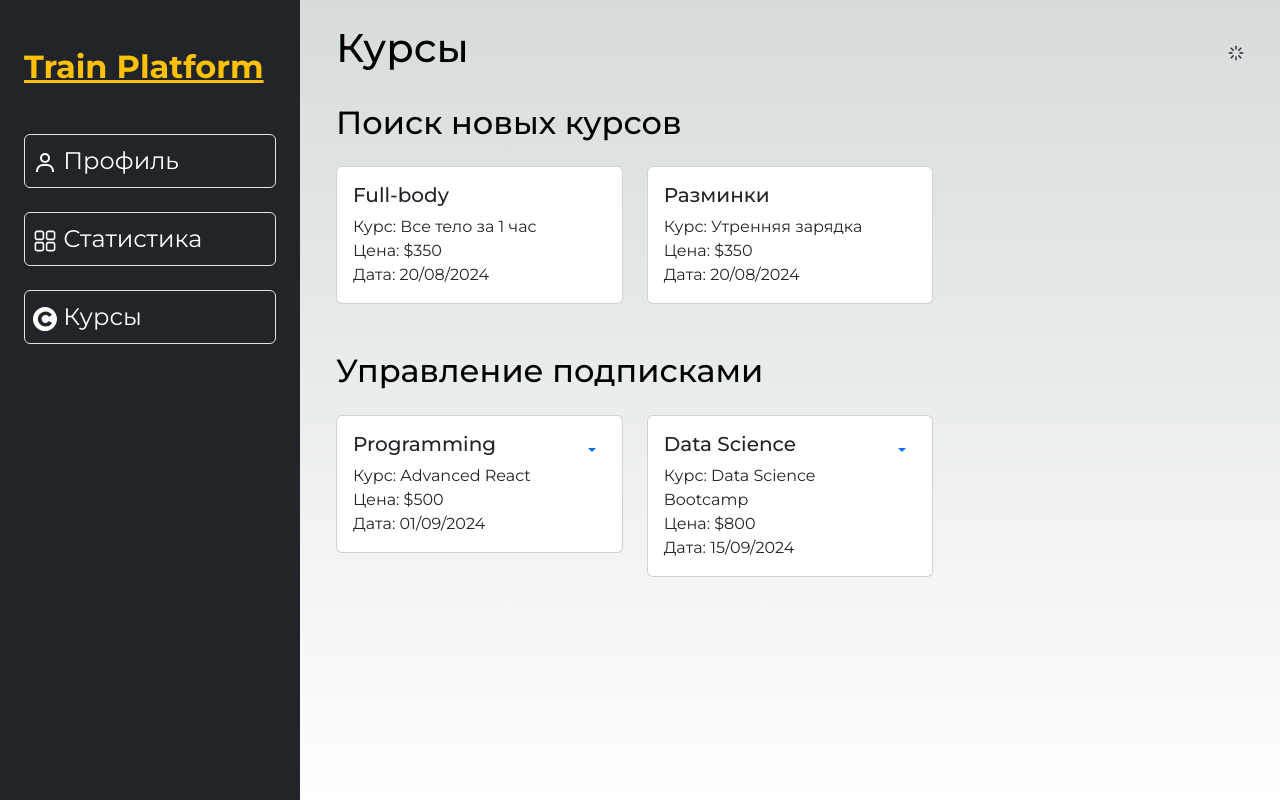
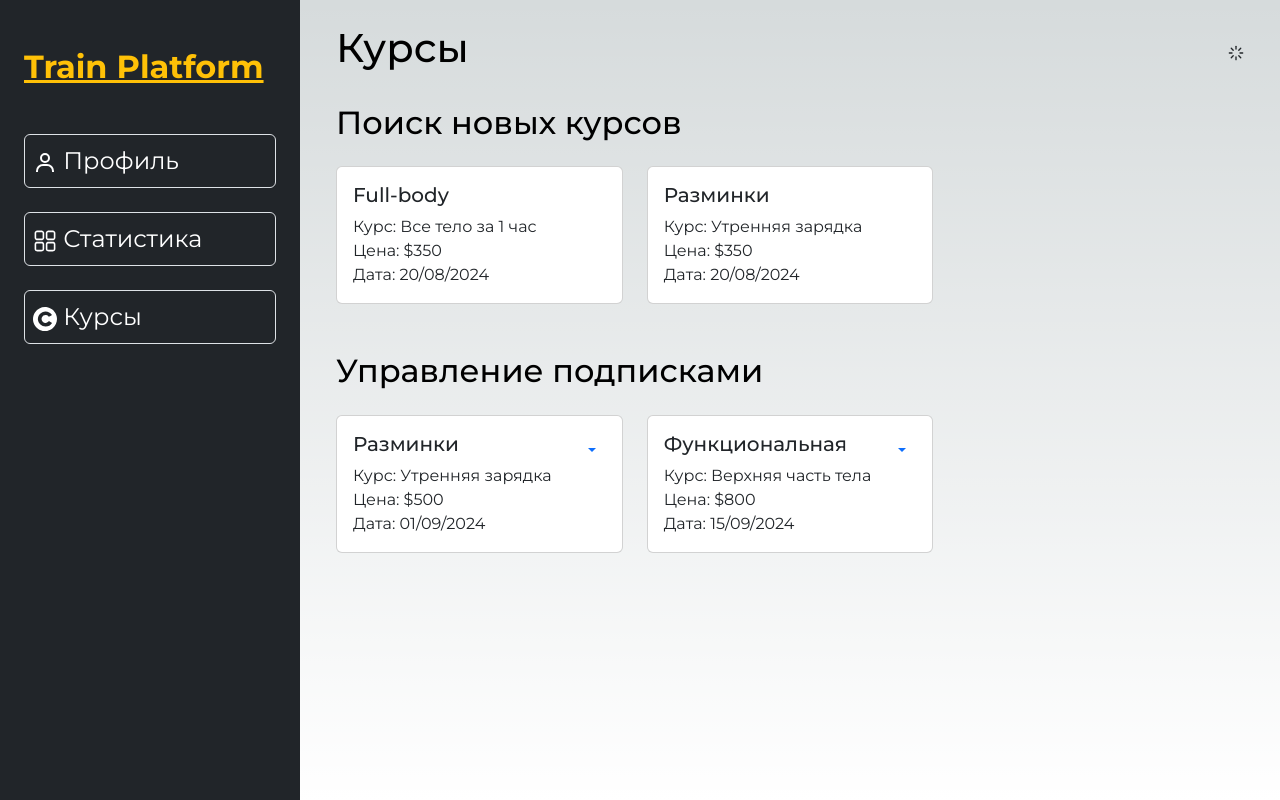
Before and after one commit to TeamHSE/study-platform, a Next.js app in the folder frontend/: page /courses in a window 1280 px wide. Built offline with nearby package versions, Linux system fonts and the light colour scheme; no server answers.

Commit message:
fix(ui): change text

```diff
--- a/frontend/src/app/(cabinet)/courses/page.tsx
+++ b/frontend/src/app/(cabinet)/courses/page.tsx
@@ -20,23 +20,21 @@ const newCourses = [
     date: "20/08/2024",
     category: "Разминки"
   }
-  // Add more new courses as needed
 ];
 
 const initialAppliedCourses = [
   {
-    name: "Advanced React",
+    name: "Утренняя зарядка",
     price: "$500",
     date: "01/09/2024",
-    category: "Programming"
+    category: "Разминки"
   },
   {
-    name: "Data Science Bootcamp",
+    name: "Верхняя часть тела",
     price: "$800",
     date: "15/09/2024",
-    category: "Data Science"
+    category: "Функциональная"
   }
-  // Add more applied courses as needed
 ];
 
 const Courses: React.FC = () => {
```
